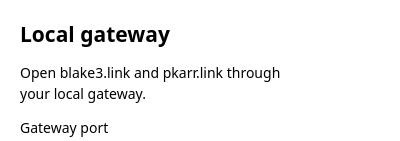
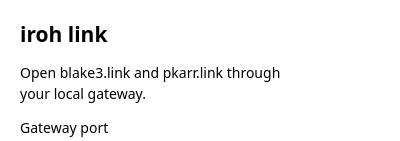
Before and after one commit to n0-computer/iroh-content-discovery, a browser extension: page iroh-link-extension/popup.html in a window 400 px wide. Shown: the top 141 px of the page. Drawn offline with Linux system fonts and the light colour scheme.

Commit message:
Rename browser extension directory and display name to iroh link

```diff
--- a/blake3-link-extension/popup.html
+++ b/iroh-link-extension/popup.html
@@ -3,11 +3,11 @@
 <head>
   <meta charset="utf-8">
   <meta name="viewport" content="width=device-width, initial-scale=1">
-  <title>Local gateway</title>
+  <title>iroh link</title>
   <link rel="stylesheet" href="popup.css">
 </head>
 <body>
-  <h1>Local gateway</h1>
+  <h1>iroh link</h1>
   <p>Open blake3.link and pkarr.link through your local gateway.</p>
   <form id="settings">
     <label for="port">Gateway port</label>
```
Also changed, not shown: README.md, iroh-link-extension/README.md, iroh-link-extension/background.js (renamed from blake3-link-extension/background.js), iroh-link-extension/manifest.json, iroh-link-extension/package.json (renamed from blake3-link-extension/package.json), iroh-link-extension/package.mjs (renamed from blake3-link-extension/package.mjs), iroh-link-extension/popup.css (renamed from blake3-link-extension/popup.css), iroh-link-extension/popup.js (renamed from blake3-link-extension/popup.js), iroh-link-extension/rules.js (renamed from blake3-link-extension/rules.js), iroh-link-extension/rules.test.js (renamed from blake3-link-extension/rules.test.js), 1 other file.
